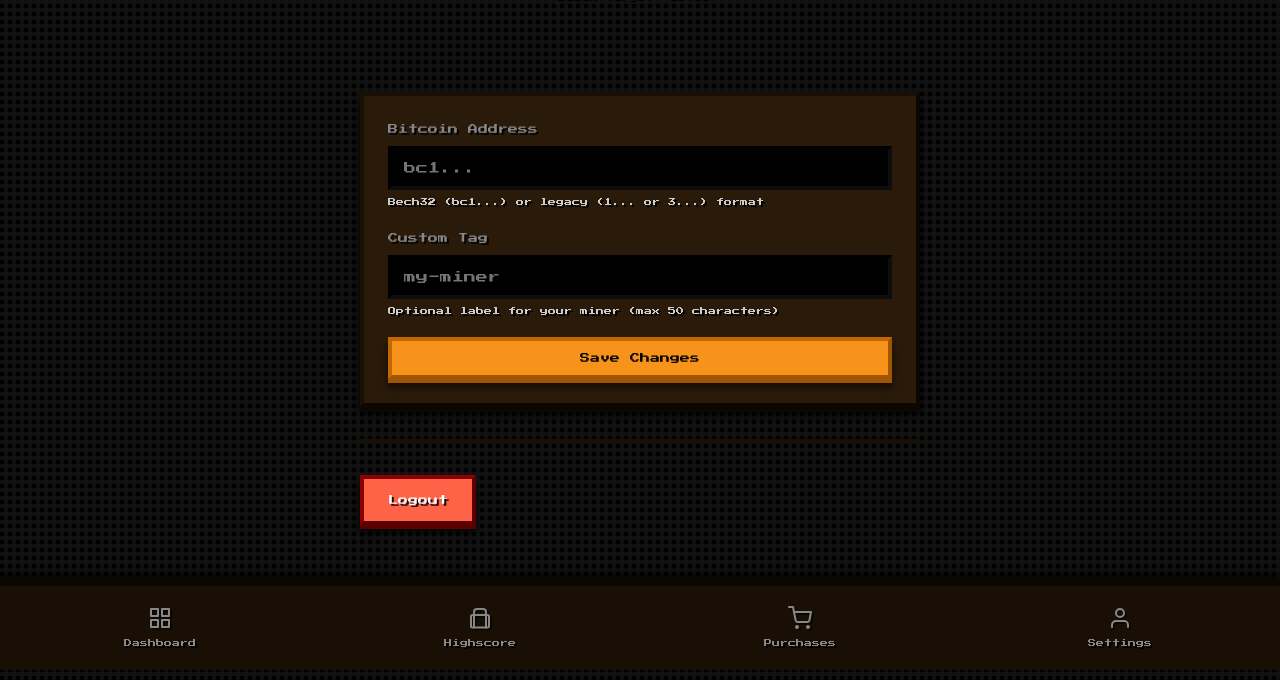
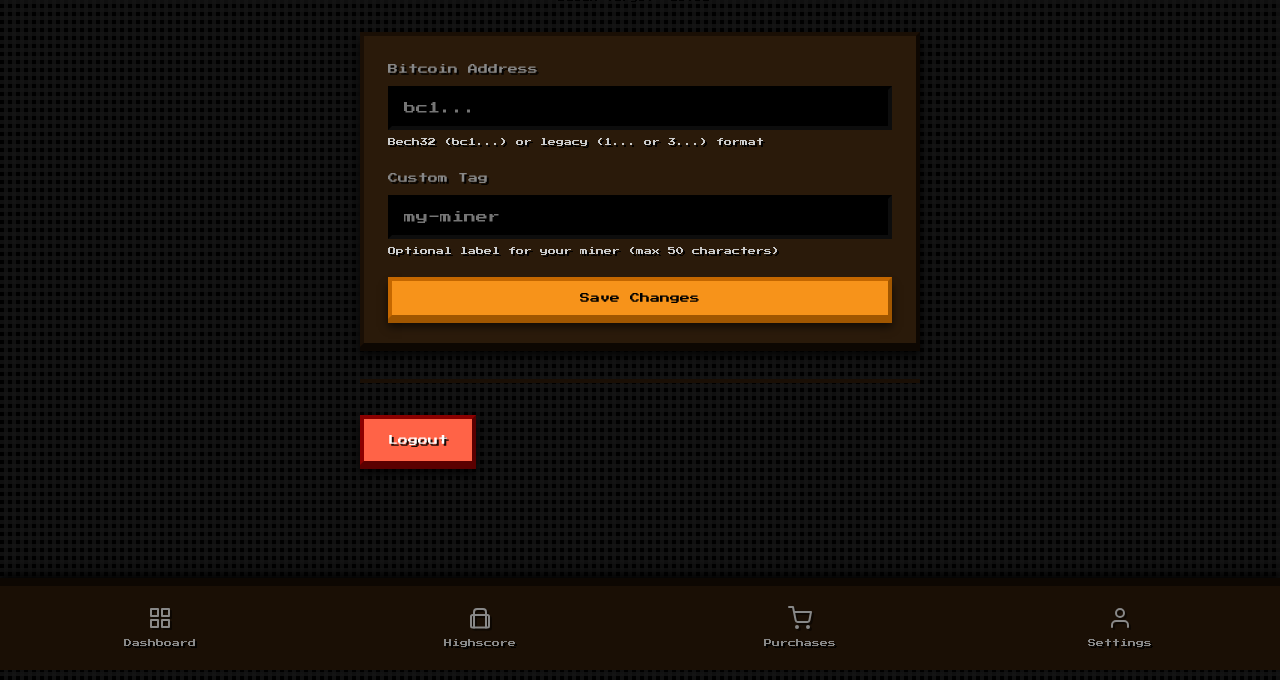
Before and after one commit to terakael/slicehash, a Python web app: template src/slicehash/templates/settings.html in a window 1280 px wide. Shown: the part 130-810 px from the top of the page. Run offline with Jinja, Linux system fonts and the light colour scheme; the template is opened without the code that fills it, so the values that code supplies are empty.

Commit message:
[master]

```diff
--- a/src/slicehash/static/style.css
+++ b/src/slicehash/static/style.css
@@ -107,9 +107,7 @@ footer {
 .settings-container {
     max-width: 600px;
     margin: 0 auto;
-    padding: 20px;
-    padding-top: 60px;
-    padding-bottom: 100px;
+    padding: 0 20px 100px 20px;
 }
 
 #settings-form {
@@ -372,8 +370,7 @@ footer {
 /* Mobile Dashboard Layout */
 .mobile-dashboard {
     min-height: 100vh;
-    padding: 20px;
-    padding-bottom: 80px;
+    padding: 0 20px 80px 20px;
     position: relative;
     max-width: 600px;
     margin: 0 auto;
```
